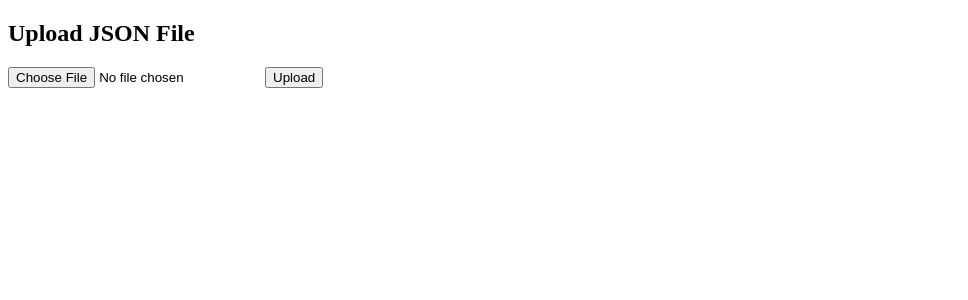
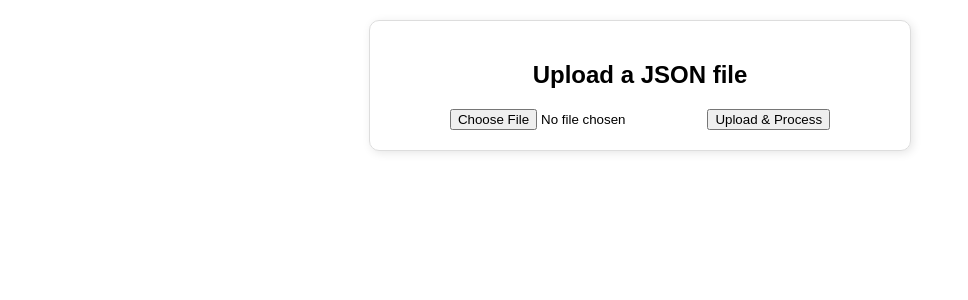
Before and after one commit to Chronos91/e_find, a Flask app: page / in a window 1280 px wide. Shown: the top 300 px of the page, without its empty margins (0-968 px from the left). Run offline with Flask 3, Linux system fonts and the light colour scheme.

Commit message:
Update index.html

```diff
--- a/templates/index.html
+++ b/templates/index.html
@@ -1,13 +1,44 @@
-<!doctype html>
-<html>
+<!DOCTYPE html>
+<html lang="en">
 <head>
-    <title>Upload JSON File</title>
+    <meta charset="UTF-8">
+    <meta name="viewport" content="width=device-width, initial-scale=1.0">
+    <title>JSON Flattener</title>
+    <style>
+        body {
+            font-family: Arial, sans-serif;
+            text-align: center;
+            margin: 20px;
+        }
+        .container {
+            max-width: 500px;
+            margin: auto;
+            padding: 20px;
+            border: 1px solid #ddd;
+            border-radius: 10px;
+            box-shadow: 2px 2px 10px rgba(0, 0, 0, 0.1);
+        }
+        pre {
+            text-align: left;
+            background: #f4f4f4;
+            padding: 10px;
+            border-radius: 5px;
+            overflow: auto;
+        }
+    </style>
 </head>
 <body>
-    <h2>Upload JSON File</h2>
-    <form method="post" enctype="multipart/form-data">
-        <input type="file" name="file">
-        <input type="submit" value="Upload">
-    </form>
+    <div class="container">
+        <h2>Upload a JSON file</h2>
+        <form action="/" method="post" enctype="multipart/form-data">
+            <input type="file" name="file" accept=".txt">
+            <button type="submit">Upload & Process</button>
+        </form>
+
+        {% if result %}
+        <h3>Flattened JSON Output:</h3>
+        <pre>{{ result | tojson(indent=4) }}</pre>
+        {% endif %}
+    </div>
 </body>
 </html>
```
